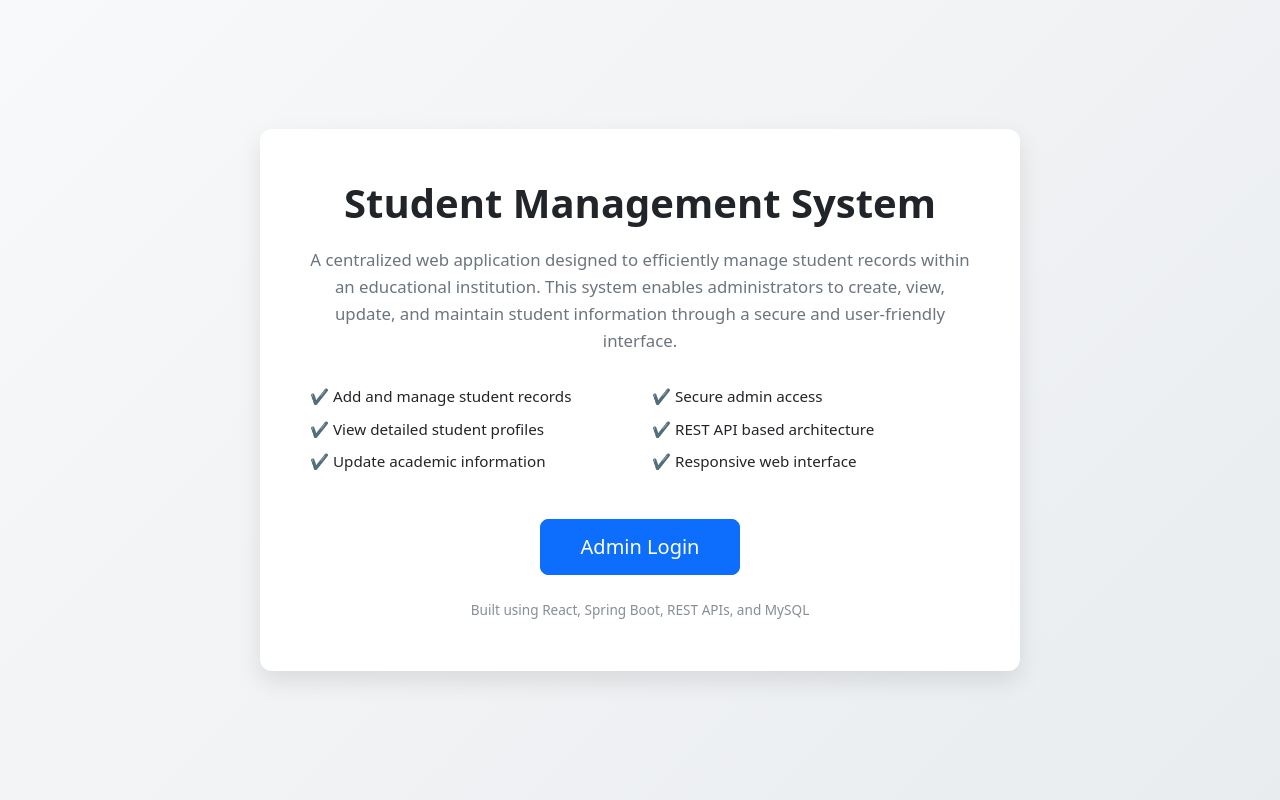
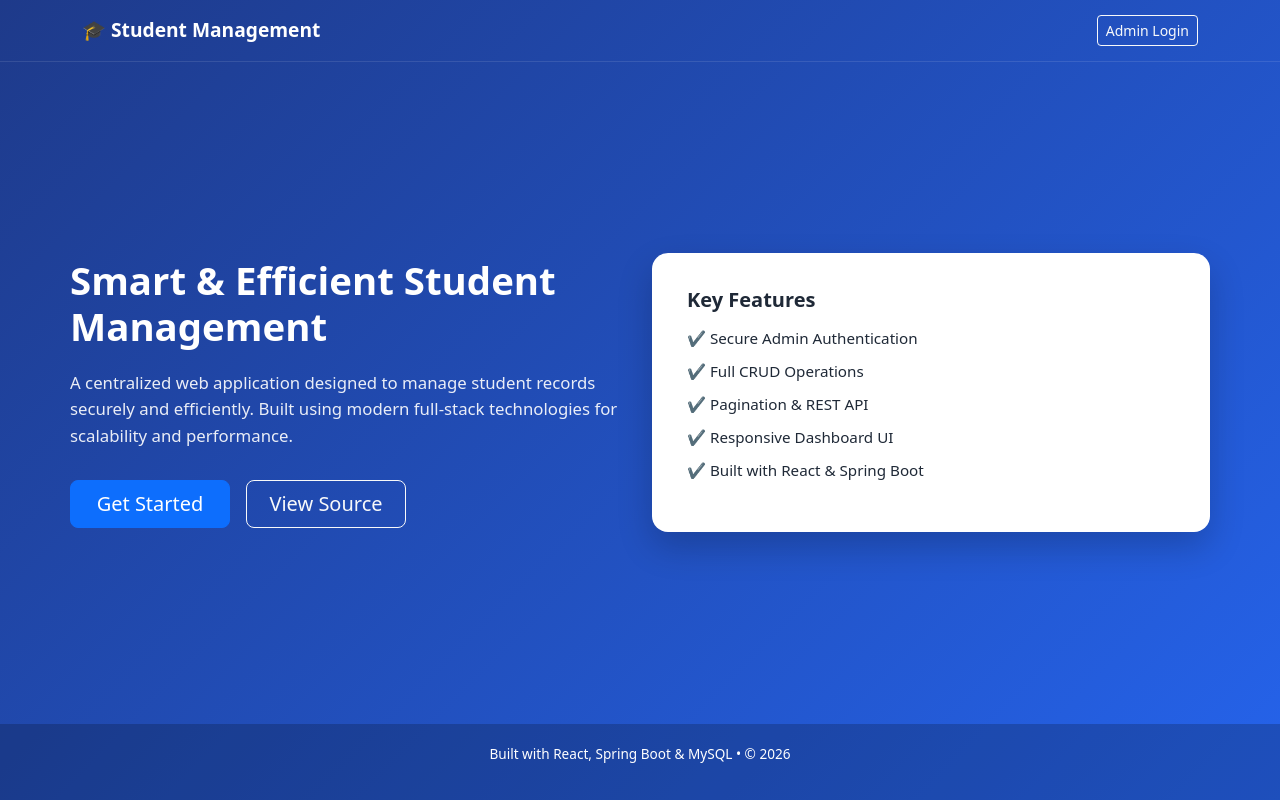
Before and after one commit to iakhilrt/student-management-app, a React (Vite) app in the folder frontend/: page / in a window 1280 px wide. Built offline with nearby package versions, Linux system fonts and the light colour scheme; no server answers.

Commit message:
UI and Backend Login Updated

```diff
--- a/frontend/src/PageComponents/AdminLogin.css
+++ b/frontend/src/PageComponents/AdminLogin.css
@@ -1,19 +1,20 @@
 .login-wrapper {
   min-height: 100vh;
-  background: linear-gradient(135deg, #f8f9fa, #e9ecef);
+  background: linear-gradient(to right, #1e3a8a, #2563eb);
   display: flex;
+  justify-content: center;
   align-items: center;
-  justify-content: center;
 }
 
 .login-card {
-  background: #ffffff;
-  padding: 40px;
+  background: white;
+  padding: 45px;
   width: 100%;
-  max-width: 420px;
-  border-radius: 12px;
-  box-shadow: 0 10px 25px rgba(0, 0, 0, 0.1);
+  max-width: 400px;
+  border-radius: 16px;
+  box-shadow: 0 15px 35px rgba(0,0,0,0.2);
 }
+
 
 .login-title {
   text-align: center;
--- a/frontend/src/PageComponents/AdminLogin.jsx
+++ b/frontend/src/PageComponents/AdminLogin.jsx
@@ -3,84 +3,55 @@ import { useNavigate } from "react-router-dom";
 import "./AdminLogin.css";
 
 function AdminLogin() {
-  const API = import.meta.env.VITE_API_URL; // example: http://localhost:8080/api
+  const API = import.meta.env.VITE_API_URL;
   const navigate = useNavigate();
 
   const [username, setUsername] = useState("");
   const [password, setPassword] = useState("");
-  const [error, setError] = useState("");
-  const [loading, setLoading] = useState(false);
 
   const handleSubmit = async (e) => {
     e.preventDefault();
-    setError("");
-    setLoading(true);
 
-    try {
     const response = await fetch(`${API}/api/admin/login`, {
       method: "POST",
-        headers: {
-          "Content-Type": "application/json",
-        },
-        body: JSON.stringify({
-          username: username,
-          password: password,
-        }),
+      headers: { "Content-Type": "application/json" },
+      body: JSON.stringify({ username, password }),
     });
 
-      const data = await response.json();
-
-      if (!response.ok) {
-        throw new Error(data.message || "Login failed");
-      }
-
-      // Optional: store login state
+    if (response.ok) {
       localStorage.setItem("isAdminLoggedIn", "true");
-
       navigate("/dashboard");
-    } catch (err) {
-      setError(err.message || "Invalid username or password");
-    } finally {
-      setLoading(false);
+    } else {
+      alert("Invalid credentials");
     }
   };
 
   return (
     <div className="login-wrapper">
       <div className="login-card">
-        <h2 className="login-title">Admin Login</h2>
-
-        <p className="login-subtitle">
-          Please enter your admin credentials to continue
-        </p>
-
-        {error && <div className="alert alert-danger">{error}</div>}
+        <h3 className="fw-bold mb-3 text-center">Admin Login</h3>
 
         <form onSubmit={handleSubmit}>
-          <div className="mb-3 text-start">
-            <label className="form-label">Username</label>
           <input
             type="text"
-              className="form-control"
+            className="form-control mb-3"
+            placeholder="Username"
             value={username}
             onChange={(e) => setUsername(e.target.value)}
             required
           />
-          </div>
 
-          <div className="mb-4 text-start">
-            <label className="form-label">Password</label>
           <input
             type="password"
-              className="form-control"
+            className="form-control mb-4"
+            placeholder="Password"
             value={password}
             onChange={(e) => setPassword(e.target.value)}
             required
           />
-          </div>
 
-          <button type="submit" className="btn btn-primary w-100" disabled={loading}>
-            {loading ? "Logging in..." : "Login"}
+          <button className="btn btn-primary w-100">
+            Login
           </button>
         </form>
       </div>
--- a/frontend/src/PageComponents/LandingPage.css
+++ b/frontend/src/PageComponents/LandingPage.css
@@ -1,58 +1,77 @@
-/* Full page background */
+/* Background */
 .landing-wrapper {
   min-height: 100vh;
-  background: linear-gradient(135deg, #f8f9fa, #e9ecef);
+  background: linear-gradient(135deg, #1e3a8a, #2563eb);
+  display: flex;
+  flex-direction: column;
+  color: white;
+}
+
+/* Navbar */
+.landing-navbar {
+  padding: 15px 0;
+  border-bottom: 1px solid rgba(255,255,255,0.1);
+}
+
+.brand {
+  font-weight: 600;
+  font-size: 1.2rem;
+}
+
+/* Hero */
+.hero-section {
+  flex: 1;
   display: flex;
   align-items: center;
+  padding: 60px 0;
 }
 
-/* Main card */
-.landing-card {
-  background: #ffffff;
-  padding: 50px;
-  border-radius: 12px;
-  box-shadow: 0 10px 25px rgba(0, 0, 0, 0.1);
+.hero-title {
+  font-size: 2.4rem;
+  font-weight: 700;
+  margin-bottom: 20px;
 }
 
-/* Title */
-.landing-title {
-  font-weight: 700;
-  margin-bottom: 20px;
-  color: #212529;
-}
-
-/* Subtitle */
-.landing-subtitle {
-  color: #6c757d;
+.hero-subtitle {
   font-size: 1.05rem;
+  opacity: 0.9;
   margin-bottom: 30px;
   line-height: 1.6;
 }
 
-/* Features */
-.feature-section {
-  margin-bottom: 30px;
+.hero-buttons .btn {
+  min-width: 160px;
 }
 
-.feature-list {
+/* Feature Card */
+.feature-card {
+  background: white;
+  color: #1f2937;
+  padding: 35px;
+  border-radius: 16px;
+  box-shadow: 0 15px 35px rgba(0,0,0,0.2);
+  text-align: left;
+}
+
+.feature-card h5 {
+  margin-bottom: 15px;
+  font-weight: 600;
+}
+
+.feature-card ul {
   list-style: none;
   padding-left: 0;
 }
 
-.feature-list li {
+.feature-card li {
   margin-bottom: 10px;
   font-size: 0.95rem;
 }
 
-/* Login button */
-.login-btn {
-  padding: 12px 40px;
-  font-weight: 500;
+/* Footer */
+.landing-footer {
+  text-align: center;
+  padding: 20px;
+  font-size: 0.85rem;
+  background: rgba(0,0,0,0.2);
 }
-
-/* Tech stack text */
-.tech-stack {
-  margin-top: 25px;
-  font-size: 0.85rem;
-  color: #868e96;
-}
--- a/frontend/src/PageComponents/LandingPage.jsx
+++ b/frontend/src/PageComponents/LandingPage.jsx
@@ -2,54 +2,73 @@ import { Link } from "react-router-dom";
 import "./LandingPage.css";
 
 function LandingPage() {
-
-  const API = import.meta.env.VITE_API_URL;
-
   return (
     <div className="landing-wrapper">
-      <div className="container">
-        <div className="row justify-content-center">
-          <div className="col-md-8 text-center landing-card">
 
-            <h1 className="landing-title">
-              Student Management System
+      {/* Navbar */}
+      <nav className="landing-navbar">
+        <div className="container d-flex justify-content-between align-items-center">
+          <span className="brand">🎓 Student Management</span>
+          <Link to="/login" className="btn btn-outline-light btn-sm">
+            Admin Login
+          </Link>
+        </div>
+      </nav>
+
+      {/* Hero Section */}
+      <div className="container hero-section">
+        <div className="row align-items-center">
+
+          <div className="col-md-6">
+            <h1 className="hero-title">
+              Smart & Efficient Student Management
             </h1>
 
-            <p className="landing-subtitle">
-              A centralized web application designed to efficiently manage
-              student records within an educational institution. This system
-              enables administrators to create, view, update, and maintain
-              student information through a secure and user-friendly interface.
+            <p className="hero-subtitle">
+              A centralized web application designed to manage student records
+              securely and efficiently. Built using modern full-stack
+              technologies for scalability and performance.
             </p>
 
-            <div className="row text-start feature-section">
-              <div className="col-md-6">
-                <ul className="feature-list">
-                  <li>✔ Add and manage student records</li>
-                  <li>✔ View detailed student profiles</li>
-                  <li>✔ Update academic information</li>
-                </ul>
-              </div>
-              <div className="col-md-6">
-                <ul className="feature-list">
-                  <li>✔ Secure admin access</li>
-                  <li>✔ REST API based architecture</li>
-                  <li>✔ Responsive web interface</li>
-                </ul>
-              </div>
+            <div className="hero-buttons">
+              <Link to="/login" className="btn btn-primary btn-lg me-3">
+                Get Started
+              </Link>
+
+              <a
+                href="https://github.com/iakhilrt/student-management-app.git"
+                target="_blank"
+                rel="noreferrer"
+                className="btn btn-outline-light btn-lg"
+              >
+                View Source
+              </a>
             </div>
+          </div>
 
-            <Link to="/login" className="btn btn-primary btn-lg login-btn">
-              Admin Login
-            </Link>
+          <div className="col-md-6 text-center">
+            <div className="feature-card">
+              <h5>Key Features</h5>
+              <ul>
+                <li>✔ Secure Admin Authentication</li>
+                <li>✔ Full CRUD Operations</li>
+                <li>✔ Pagination & REST API</li>
+                <li>✔ Responsive Dashboard UI</li>
+                <li>✔ Built with React & Spring Boot</li>
+              </ul>
+            </div>
+          </div>
 
-            <div className="tech-stack">
-              Built using React, Spring Boot, REST APIs, and MySQL
-            </div>
-
-          </div>
         </div>
       </div>
+
+      {/* Footer */}
+      <footer className="landing-footer">
+        <p>
+          Built with React, Spring Boot & MySQL • © {new Date().getFullYear()}
+        </p>
+      </footer>
+
     </div>
   );
 }
--- a/frontend/src/PageComponents/StudentDetails.jsx
+++ b/frontend/src/PageComponents/StudentDetails.jsx
@@ -30,7 +30,7 @@ function StudentDetails() {
 
                 const result = await response.json();
 
-                setStudent(result);  // or result.data
+                setStudent(result.data);  // or result.data
 
             } catch (error) {
                 console.error("Error fetching student:", error);
--- a/frontend/src/PageComponents/components/Navbar.jsx
+++ b/frontend/src/PageComponents/components/Navbar.jsx
@@ -1,16 +1,33 @@
-import { useNavigate } from "react-router-dom";
+import { useNavigate, useLocation } from "react-router-dom";
+import { useEffect } from "react";
 
 function Navbar() {
   const navigate = useNavigate();
+  const location = useLocation();
+
+  useEffect(() => {
+    const isLoggedIn = localStorage.getItem("isAdminLoggedIn");
+    if (!isLoggedIn && location.pathname !== "/login") {
+      navigate("/login");
+    }
+  }, [location, navigate]);
 
   const logout = () => {
+    localStorage.removeItem("isAdminLoggedIn");
     navigate("/login");
   };
 
   return (
-    <nav className="navbar navbar-dark bg-dark px-4">
-      <span className="navbar-brand">Student Management System</span>
-      <button className="btn btn-outline-light" onClick={logout}>
+    <nav className="navbar navbar-dark bg-dark px-4 shadow-sm">
+      <span
+        className="navbar-brand fw-bold"
+        style={{ cursor: "pointer" }}
+        onClick={() => navigate("/dashboard")}
+      >
+        🎓 Student Management
+      </span>
+
+      <button className="btn btn-outline-light btn-sm" onClick={logout}>
         Logout
       </button>
     </nav>
--- a/frontend/src/PageComponents/components/Sidebar.jsx
+++ b/frontend/src/PageComponents/components/Sidebar.jsx
@@ -1,13 +1,21 @@
-import { Link } from "react-router-dom";
+import { NavLink } from "react-router-dom";
 
 function Sidebar() {
   return (
     <div className="sidebar">
-      <ul>
-        <li><Link to="/dashboard">Dashboard</Link></li>
-        <li><Link to="/students">View Students</Link></li>
-        <li><Link to="/add">Add Student</Link></li>
-      </ul>
+      <h6 className="sidebar-title">MAIN MENU</h6>
+
+      <NavLink to="/dashboard" className="sidebar-link">
+        📊 Dashboard
+      </NavLink>
+
+      <NavLink to="/students" className="sidebar-link">
+        👨‍🎓 Students
+      </NavLink>
+
+      <NavLink to="/add" className="sidebar-link">
+        ➕ Add Student
+      </NavLink>
     </div>
   );
 }
```
Also changed, not shown: frontend/src/PageComponents/Dashboard.css (+36 -56 lines), frontend/src/PageComponents/Dashboard.jsx (+14 -46 lines), frontend/src/PageComponents/StudentList.jsx (+25 -46 lines), 2 other files (tests, documents, lock files or other folders). Lines whose indentation alone changed are shown as unchanged.
